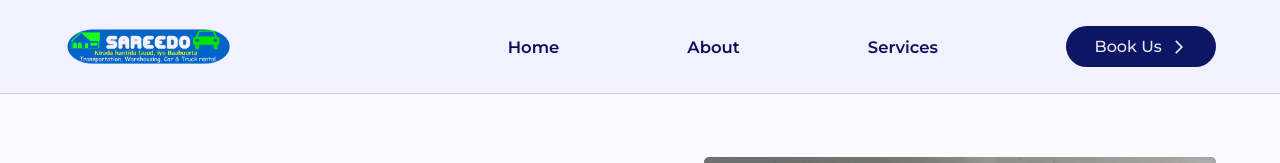
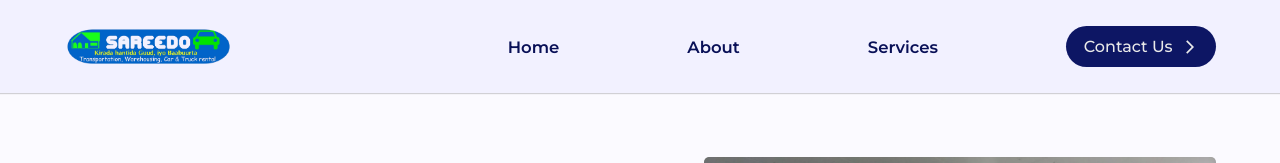
Before and after one commit to Abdulladhif/sareedo-website, a React (Vite) app: page / in a window 1280 px wide. Shown: the top 163 px of the page. Built offline with nearby package versions, Linux system fonts and the light colour scheme.

Commit message:
changed intro page

```diff
--- a/src/components/navbar/Navbar.jsx
+++ b/src/components/navbar/Navbar.jsx
@@ -49,7 +49,7 @@ const Navbar = () => {
         </li>
         <li className="items nav-btn">
           <button onClick={(e) => scrollToSection('contact', e)}>
-            Book us
+            Contact Us
             <MdOutlineArrowForwardIos className='intro-icon' />
           </button>
         </li>
```
